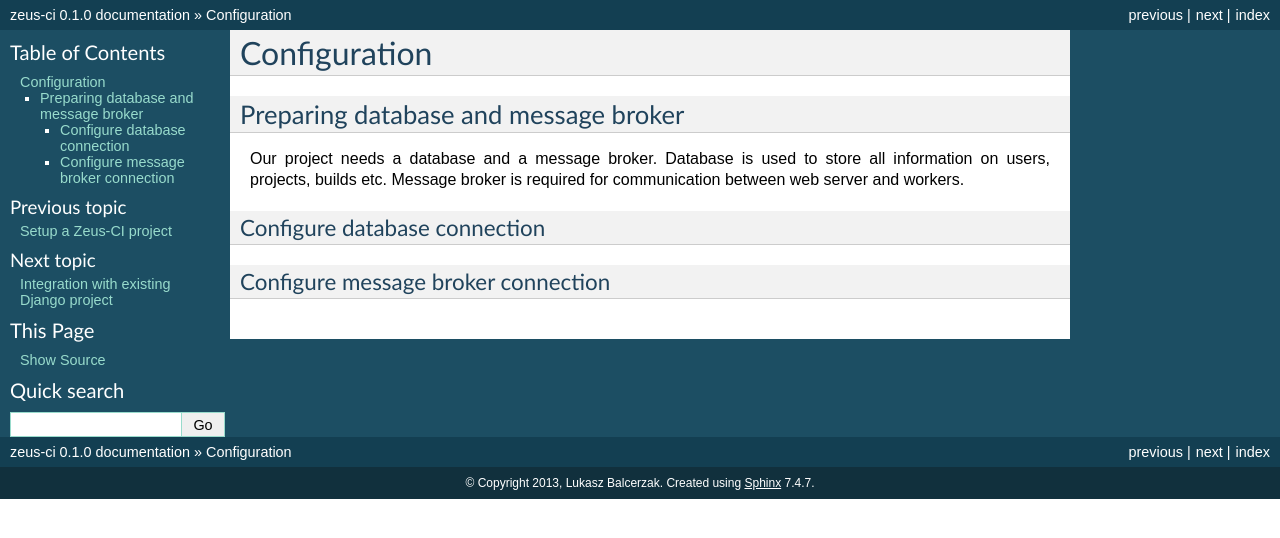
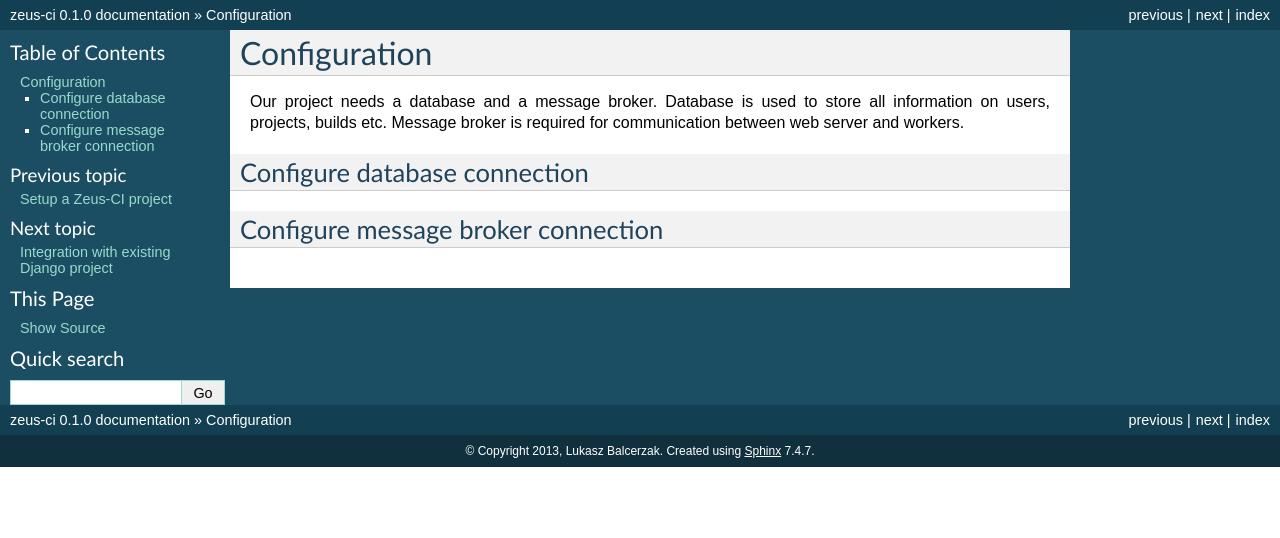
Before and after one commit to lukaszb/zeusci, a Sphinx documentation site: the page built from docs/source/configuration.rst, in a window 1280 px wide. Shown: the top 538 px of the page. Built offline with Sphinx 7.4.7, drawn with Linux system fonts in a browser that asks for light colours.

Commit message:
Updated section levels

```diff
--- a/docs/source/configuration.rst
+++ b/docs/source/configuration.rst
@@ -3,9 +3,6 @@
 Configuration
 =============
 
-
-Preparing database and message broker
--------------------------------------
 
 Our project needs a database and a message broker. Database is used to store
 all information on users, projects, builds etc. Message broker is required for
@@ -13,12 +10,12 @@
 
 
 Configure database connection
-~~~~~~~~~~~~~~~~~~~~~~~~~~~~~
+-----------------------------
 
 .. TODO: Describe how to configure database connection.
 
 
 Configure message broker connection
-~~~~~~~~~~~~~~~~~~~~~~~~~~~~~~~~~~~
+-----------------------------------
 
 .. TODO: Describe how to configure message broker (celery)
--- a/docs/source/setup.rst
+++ b/docs/source/setup.rst
@@ -93,7 +93,7 @@
 
 
 Add project
-===========
+-----------
 
 We need to go to http://127.0.0.1:8000/ and log in with credentials provided at
 the database preparation step. As admin user we can follow instructions on main
```
